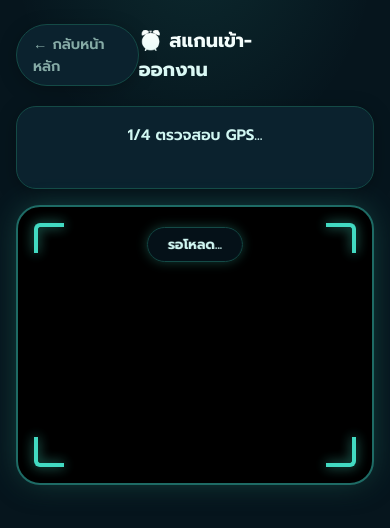
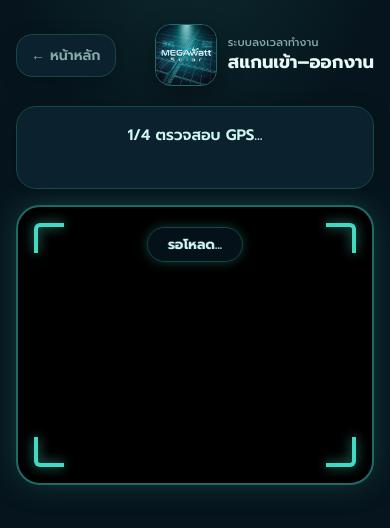
Before and after one commit to megawattsolarroof-ship-it/megawatt-korat, a plain HTML site: page scan.html in a window 390 px wide. Drawn offline with Linux system fonts and the light colour scheme.

Commit message:
Balance mobile scan header

```diff
--- a/scan.html
+++ b/scan.html
@@ -50,28 +50,70 @@
 
     /* Header */
     .top-bar {
-      display: flex; align-items: center; justify-content: space-between;
+      display: grid;
+      grid-template-columns: auto minmax(0, 1fr);
+      align-items: center;
+      gap: 12px;
       width: 100%; margin-bottom: 20px;
     }
     .back-btn {
       display: inline-flex; align-items: center; gap: 6px;
-      color: var(--muted); text-decoration: none; font-size: 0.9em; font-weight: 600;
-      padding: 8px 16px; border-radius: 50px;
+      color: var(--muted); text-decoration: none; font-size: 0.88rem; font-weight: 600;
+      padding: 10px 14px; border-radius: 16px;
       background: var(--surface);
       border: 1px solid var(--border);
       box-shadow: 0 4px 20px -2px rgba(0, 0, 0, 0.3);
       transition: all 0.25s ease;
+      white-space: nowrap;
     }
     .back-btn:hover { color: var(--accent); background: var(--surface-2); border-color: var(--border-strong); }
 
-    h2 {
-      font-size: 1.2em; font-weight: 700;
+    .scan-brand {
+      min-width: 0;
+      display: flex;
+      align-items: center;
+      justify-content: flex-end;
+      gap: 11px;
+    }
+    .scan-logo {
+      width: 62px;
+      height: 62px;
+      flex: 0 0 62px;
+      display: block;
+      object-fit: cover;
+      border-radius: 16px;
+      border: 1px solid var(--border-strong);
+      box-shadow: 0 10px 24px rgba(0, 0, 0, 0.35);
+    }
+    .scan-heading { min-width: 0; text-align: left; }
+    .scan-kicker {
+      display: block;
+      margin-bottom: 2px;
+      color: var(--muted);
+      font-size: 0.68rem;
+      font-weight: 500;
+      line-height: 1.2;
+      letter-spacing: 0.02em;
+    }
+    .scan-heading h2 {
+      margin: 0;
+      font-size: clamp(1rem, 4.6vw, 1.22rem);
+      line-height: 1.25;
+      font-weight: 700;
       background: linear-gradient(180deg, #FFFFFF 0%, #D1F7F2 100%);
       -webkit-background-clip: text;
       background-clip: text;
       -webkit-text-fill-color: transparent;
     }
-    .spacer { width: 80px; }
+
+    @media (max-width: 380px) {
+      .top-bar { gap: 9px; }
+      .back-btn { padding: 9px 11px; font-size: 0.8rem; }
+      .scan-brand { gap: 8px; }
+      .scan-logo { width: 52px; height: 52px; flex-basis: 52px; border-radius: 14px; }
+      .scan-kicker { font-size: 0.61rem; }
+      .scan-heading h2 { font-size: 0.95rem; }
+    }
 
     /* Status Area */
     .status-area {
@@ -309,9 +351,14 @@
 <div class="page-wrap">
 
   <div class="top-bar">
-    <a href="index.html" class="back-btn">← กลับหน้าหลัก</a>
-    <h2>⏰ สแกนเข้า-ออกงาน</h2>
-    <div class="spacer"></div>
+    <a href="index.html" class="back-btn" aria-label="กลับหน้าหลัก">← หน้าหลัก</a>
+    <div class="scan-brand">
+      <img src="icons/icon-192.jpg" alt="MEGAwatt Solar" class="scan-logo">
+      <div class="scan-heading">
+        <span class="scan-kicker">ระบบลงเวลาทำงาน</span>
+        <h2>สแกนเข้า–ออกงาน</h2>
+      </div>
+    </div>
   </div>
 
   <div class="status-area">
```
